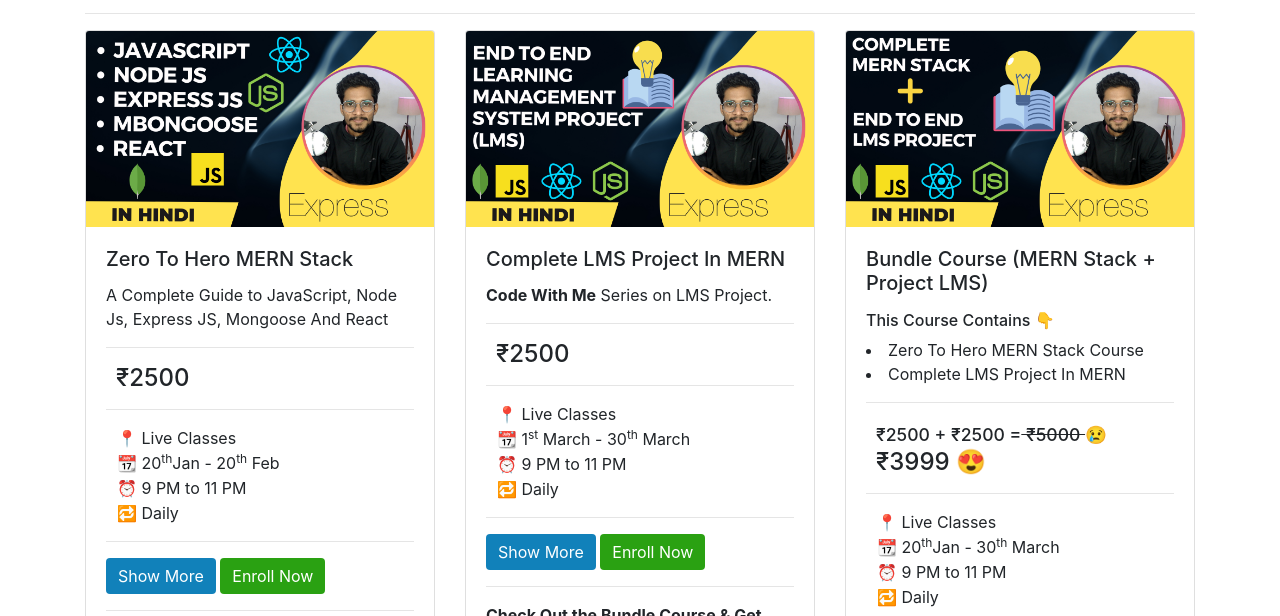
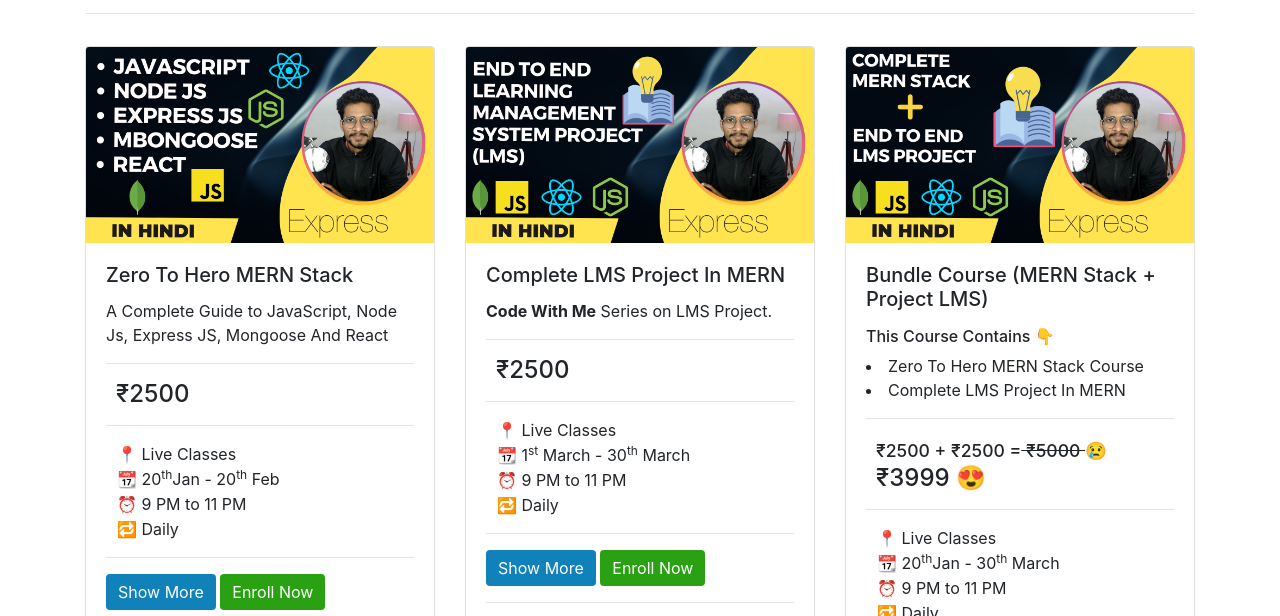
Before and after one commit to virendrapatel62/virendrapatel62.github.io, a plain HTML site: page mernstack.html in a window 1280 px wide. Shown: the part 147-763 px from the top of the page. Drawn offline with nearby package versions, Linux system fonts and the light colour scheme.

Commit message:
Update mernstack.html

```diff
--- a/mernstack.html
+++ b/mernstack.html
@@ -98,7 +98,7 @@
       <h1>Upcoming Live Courses</h1>
       <hr />
       <section class="row">
-        <div class="col-10 mx-auto col-md-6 col-lg-4">
+        <div class="col-10 mx-auto col-md-6 col-lg-4 mt-3">
           <div class="card">
             <img src="./img/mern.png" class="card-img-top" />
             <div class="card-body">
@@ -148,7 +148,7 @@
             </div>
           </div>
         </div>
-        <div class="col-10 mx-auto col-md-6 col-lg-4">
+        <div class="col-10 mx-auto col-md-6 col-lg-4 mt-3">
           <div class="card">
             <img src="./img/lms-thumb.png" class="card-img-top" />
             <div class="card-body">
@@ -199,7 +199,7 @@
             </div>
           </div>
         </div>
-        <div class="col-10 mx-auto col-md-6 col-lg-4">
+        <div class="col-10 mx-auto col-md-6 col-lg-4 mt-3">
           <div class="card">
             <img src="./img/bundlecourse.png" class="card-img-top" />
             <div class="card-body">
```
